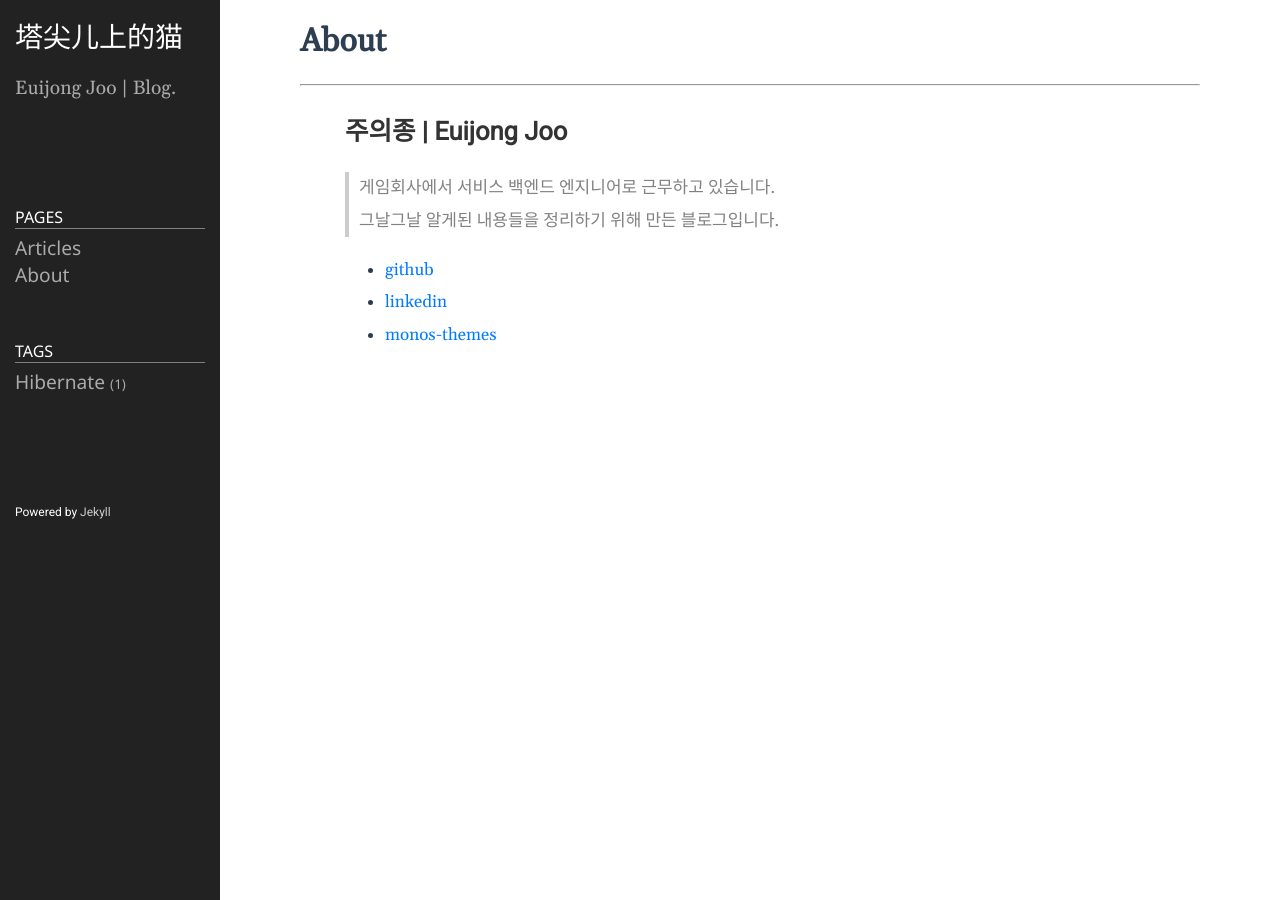
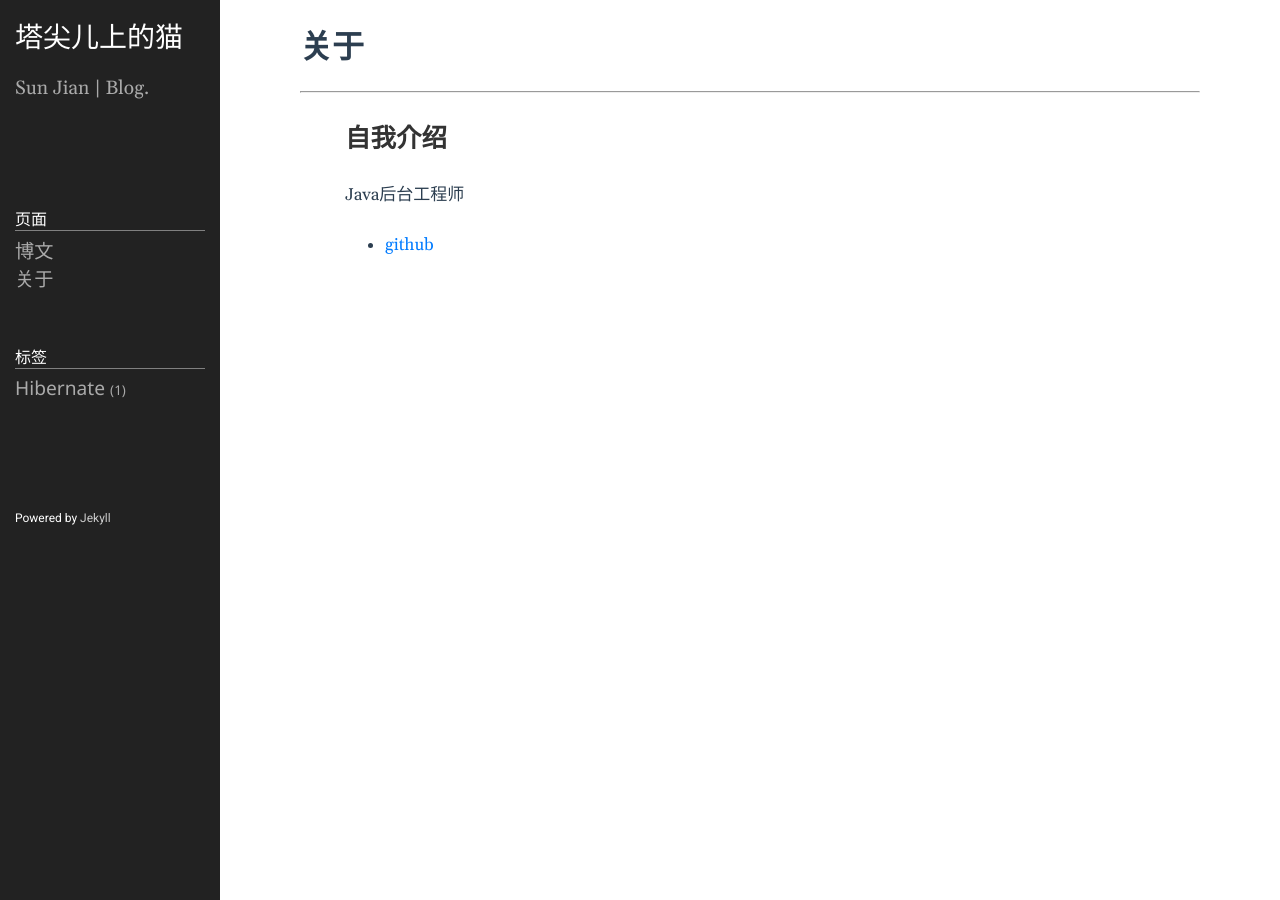
Before and after one commit to SpireCat/spirecat.github.io, a Jekyll site: the page built from about.md, in a window 1280 px wide. Built offline with Jekyll 4.4.1, drawn with Linux system fonts in a browser that asks for light colours.

Commit message:
汉化+局部优化

```diff
--- a/_config.yml
+++ b/_config.yml
@@ -23,7 +23,7 @@ author: Sun Jian
 tagline: A blog about software engineering.
 email: ejjoo7994@gmail.com
 description: >- # this means to ignore newlines until "baseurl:"
-  Euijong Joo | Blog.
+  Sun Jian | Blog.
 baseurl: "/" # the subpath of your site, e.g. /blog
 url: "http://spirecat.github.io" # the base hostname & protocol for your site, e.g. http://example.com
 default:
--- a/_includes/sidebar.html
+++ b/_includes/sidebar.html
@@ -13,9 +13,9 @@
 
 <div class="sidebar-item sidebar-nav">
 	<ul class="nav">
-      <li class="nav-title">Pages</li>
+      <li class="nav-title">页面</li>
 	  <li>
-	  	<a class="nav-item" href="/">Articles</a>
+	  	<a class="nav-item" href="/">博文</a>
 	  </li>
 	  {% assign pages_list = site.pages %}
 	  {% for node in pages_list %}
@@ -34,7 +34,7 @@
 
 <div class="sidebar-item sidebar-nav">
   	<ul class="nav">
-			<li class="nav-title">Tags</li>
+			<li class="nav-title">标签</li>
 	    {% for category in site.categories %}
 	    <li>
 	    	<a class="nav-item" href="{{ root_url }}/{{ site.category_dir }}#{{ category | first }}">
--- a/about.md
+++ b/about.md
@@ -1,11 +1,9 @@
 ---
 layout: page
-title: About
+title: 关于
 permalink: /about/
 ---
-# 주의종 | Euijong Joo
-> 게임회사에서 서비스 백엔드 엔지니어로 근무하고 있습니다.<br>그날그날 알게된 내용들을 정리하기 위해 만든 블로그입니다.
+# 自我介绍
+Java后台工程师
 
-* [github](https://github.com/ejjoo)
-* [linkedin](https://www.linkedin.com/in/euijong-joo-334b9939/)
-* [monos-themes](https://github.com/ejjoo/jekyll-theme-monos)
+* [github](https://github.com/spirecat)
```
